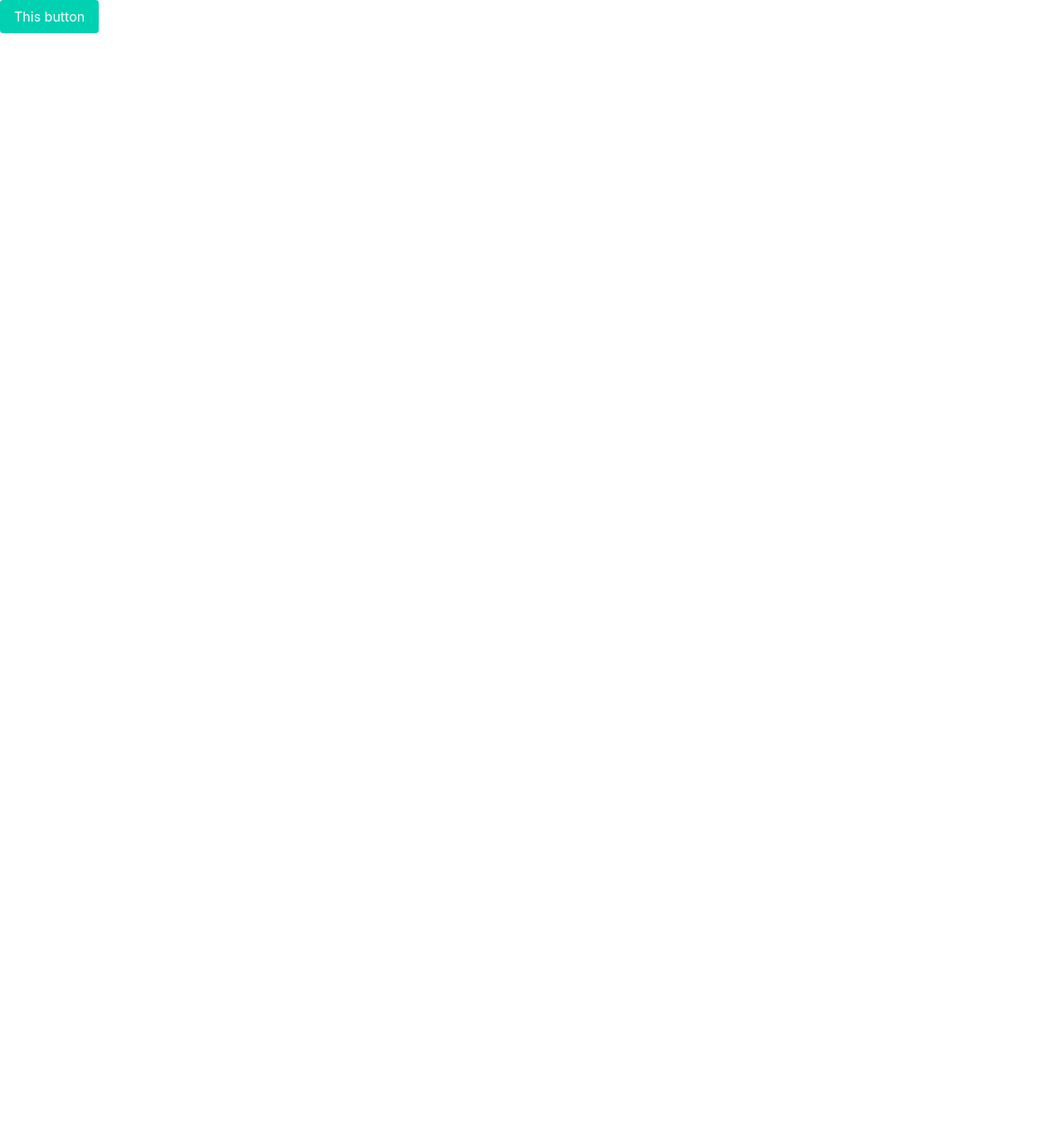
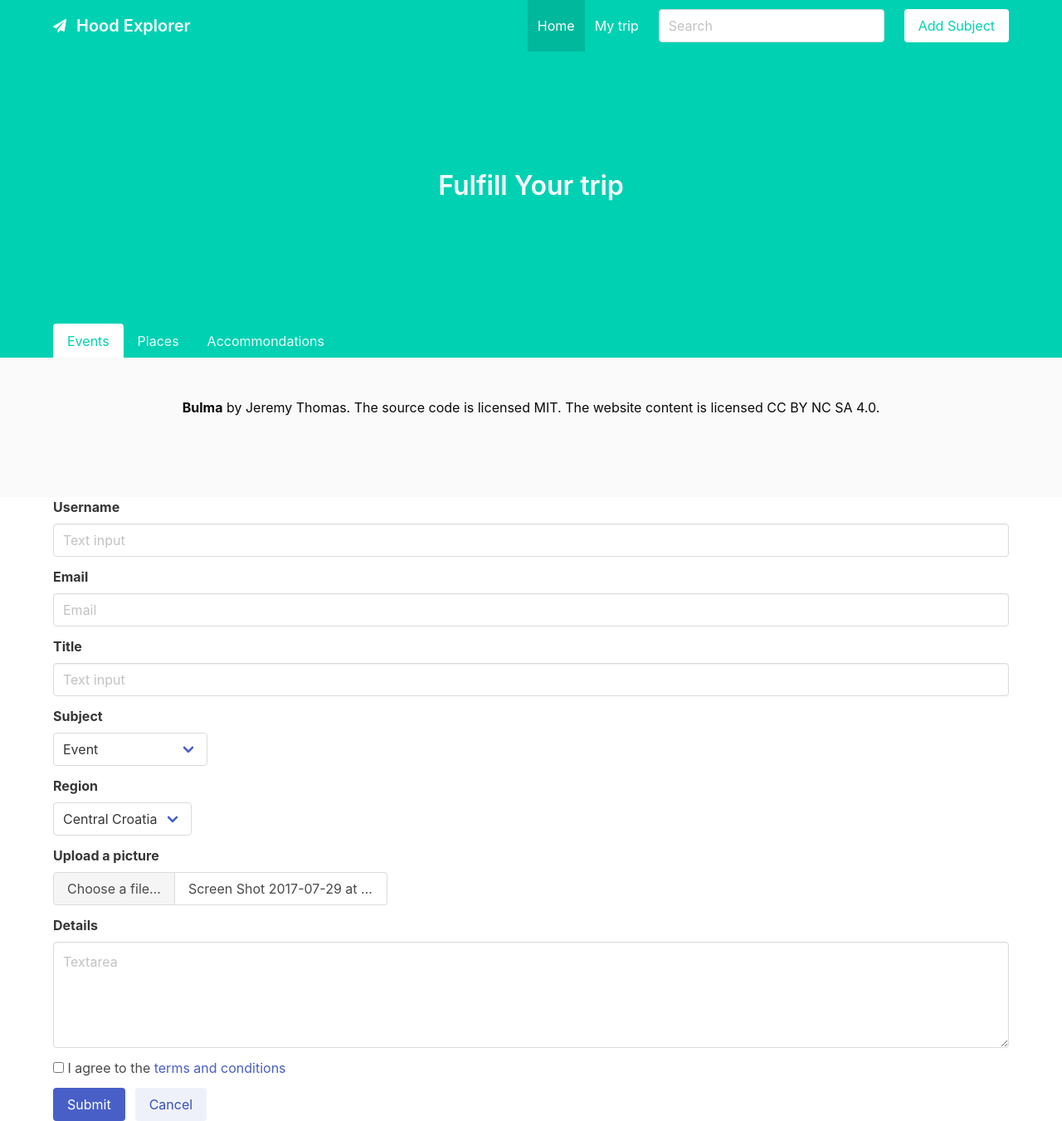
Before and after one commit to mzlatic/hood-explorer, a Vue app: page / in a window 1280 px wide. Shown: the whole page at 83% size. Before the commit the page ends 800 px from the top, so only its background shows below. Built offline with nearby package versions, Linux system fonts and the light colour scheme.

Commit message:
Dodao navigaciju i Add subject

```diff
--- a/public/index.html
+++ b/public/index.html
@@ -5,6 +5,7 @@
     <meta http-equiv="X-UA-Compatible" content="IE=edge">
     <meta name="viewport" content="width=device-width,initial-scale=1.0">
     <link rel="icon" href="<%= BASE_URL %>favicon.ico">
+    <script defer src="https://use.fontawesome.com/releases/v5.3.1/js/all.js"></script>
     <title>hood-explorer</title>
   </head>
   <body>
--- a/src/App.vue
+++ b/src/App.vue
@@ -1,18 +1,24 @@
 <template>
   <div id="app">
-    <button class="button is-primary">This button</button>
+    <index/>
+    <subject/>
   </div>
 </template>
 
 <script>
-import HelloWorld from './components/HelloWorld.vue'
-
+import index from './components/index.vue'
+import subject from './components/subject.vue'
+import events from './components/events.vue'
 export default {
   name: 'app',
-
+  components:{
+    index,
+    subject,
+    events
+  }
 }
 </script>
 
-<style lang="scss">
-  @import "~bulma/css/bulma.css";
+<style>
+
 </style>
--- a/src/components/HelloWorld.vue
+++ /dev/null
@@ -1,57 +0,0 @@
-<template>
-  <div class="hello">
-    <h1>{{ msg }}</h1>
-    <p>
-      For a guide and recipes on how to configure / customize this project,<br>
-      check out the
-      <a href="https://cli.vuejs.org" target="_blank" rel="noopener">vue-cli documentation</a>.
-    </p>
-    <h3>Installed CLI Plugins</h3>
-    <ul>
-      <li><a href="https://github.com/vuejs/vue-cli/tree/dev/packages/%40vue/cli-plugin-babel" target="_blank" rel="noopener">babel</a></li>
-    </ul>
-    <h3>Essential Links</h3>
-    <ul>
-      <li><a href="https://vuejs.org" target="_blank" rel="noopener">Core Docs</a></li>
-      <li><a href="https://forum.vuejs.org" target="_blank" rel="noopener">Forum</a></li>
-      <li><a href="https://chat.vuejs.org" target="_blank" rel="noopener">Community Chat</a></li>
-      <li><a href="https://twitter.com/vuejs" target="_blank" rel="noopener">Twitter</a></li>
-      <li><a href="https://news.vuejs.org" target="_blank" rel="noopener">News</a></li>
-    </ul>
-    <h3>Ecosystem</h3>
-    <ul>
-      <li><a href="https://router.vuejs.org" target="_blank" rel="noopener">vue-router</a></li>
-      <li><a href="https://vuex.vuejs.org" target="_blank" rel="noopener">vuex</a></li>
-      <li><a href="https://github.com/vuejs/vue-devtools#vue-devtools" target="_blank" rel="noopener">vue-devtools</a></li>
-      <li><a href="https://vue-loader.vuejs.org" target="_blank" rel="noopener">vue-loader</a></li>
-      <li><a href="https://github.com/vuejs/awesome-vue" target="_blank" rel="noopener">awesome-vue</a></li>
-    </ul>
-  </div>
-</template>
-
-<script>
-export default {
-  name: 'HelloWorld',
-  props: {
-    msg: String
-  }
-}
-</script>
-
-<!-- Add "scoped" attribute to limit CSS to this component only -->
-<style scoped lang="scss">
-h3 {
-  margin: 40px 0 0;
-}
-ul {
-  list-style-type: none;
-  padding: 0;
-}
-li {
-  display: inline-block;
-  margin: 0 10px;
-}
-a {
-  color: #42b983;
-}
-</style>
--- /dev/null
+++ b/src/components/events.vue
@@ -0,0 +1,9 @@
+<template>
+
+</template>
+
+<script>
+export default {
+    name: 'events'
+}
+</script>
--- /dev/null
+++ b/src/components/index.vue
@@ -0,0 +1,88 @@
+<template>
+<section class="hero is-primary is-medium">
+  <!-- Hero head: will stick at the top -->
+  <div class="hero-head">
+    <nav class="navbar">
+      <div class="container">
+        <div class="navbar-brand">
+            <a class="navbar-item" href="#">
+            <i class="fas fa-paper-plane"></i>
+            <h1 class="navbar-item title is-5 has-text-white">Hood Explorer </h1>
+        </a>
+          <span class="navbar-burger burger" data-target="navbarMenuHeroA">
+            <span></span>
+            <span></span>
+            <span></span>
+          </span>
+        </div>
+        <div id="navbarMenuHeroA" class="navbar-menu">
+          <div class="navbar-end">
+            <a class="navbar-item is-active">
+              Home
+            </a>
+            <a class="navbar-item">
+              My trip
+            </a>
+            <div class="navbar-item control">
+        <input class="input" type="text" placeholder="Search">
+    </div>
+            <span class="navbar-item">
+              <a href="./subject.vue" class="button is-primary is-inverted">
+                Add Subject
+              </a>
+            </span>
+          </div>
+        </div>
+      </div>
+    </nav>
+  </div>
+
+  <!-- Hero content: will be in the middle -->
+  <div class="hero-body">
+    <div class="container has-text-centered">
+      <h1 class="title">
+        Fulfill Your trip
+      </h1>
+      <h2 class="subtitle">
+
+      </h2>
+    </div>
+  </div>
+
+  <!-- Hero footer: will stick at the bottom -->
+  <div class="hero-foot">
+    <nav class="tabs">
+      <div class="container tabs is-boxed">
+        <ul>
+          <li class="is-active"><a>Events</a></li>
+          <li><a>Places</a></li>
+          <li><a>Accommondations</a></li>
+        </ul>
+      </div>
+    </nav>
+  </div>
+  <footer class="footer">
+  <div class="content has-text-centered has-text-black">
+    <p>
+      <strong>Bulma</strong> by <a href="https://jgthms.com">Jeremy Thomas</a>. The source code is licensed
+      <a href="http://opensource.org/licenses/mit-license.php">MIT</a>. The website content
+      is licensed <a href="http://creativecommons.org/licenses/by-nc-sa/4.0/">CC BY NC SA 4.0</a>.
+    </p>
+  </div>
+</footer>
+</section>
+</template>
+
+<script>
+import subject from './subject.vue'
+export default {
+    name: 'index',
+    components:{
+        subject
+    }
+}
+
+</script>
+
+<style lang="scss" scoped>
+</style>
--- /dev/null
+++ b/src/components/subject.vue
@@ -0,0 +1,107 @@
+<template>
+<div class="container">
+    <div class="field">
+  <label class="label">Username</label>
+  <div class="control">
+    <input class="input" type="text" placeholder="Text input">
+  </div>
+</div>
+
+
+<div class="field">
+    <label class="label">Email</label>
+  <div class="control">
+  <input class="input" type="email" placeholder="Email">
+</div>
+</div>
+
+<div class="field">
+  <label class="label">Title</label>
+  <div class="control">
+    <input class="input" type="text" placeholder="Text input">
+  </div>
+</div>
+
+<div class="field">
+  <label class="label">Subject</label>
+  <div class="control">
+    <div class="select">
+      <select>
+        <option>Event</option>
+        <option>Place</option>
+        <option>Accommondation</option>
+      </select>
+    </div>
+  </div>
+</div>
+
+<div class="field">
+  <label class="label">Region</label>
+  <div class="control">
+    <div class="select">
+      <select>
+        <option>Central Croatia</option>
+        <option>City of Zagreb</option>
+        <option>Dubrovnik</option>
+        <option>Split</option>
+        <option>Zadar</option>
+        <option>Šibenik</option>
+        <option>Istria</option>
+        <option>Kvarner</option>
+        <option>Lika - Karlovac</option>
+        <option>Slavonia</option>
+      </select>
+    </div>
+  </div>
+</div>
+
+<div class="field">
+<label class="label">Upload a picture</label>
+<div class="file has-name">
+  <label class="file-label">
+    <input class="file-input" type="file" name="resume">
+    <span class="file-cta">
+      <span class="file-label">
+        Choose a file…
+      </span>
+    </span>
+    <span class="file-name">
+      Screen Shot 2017-07-29 at 15.54.25.png
+    </span>
+  </label>
+</div>
+</div>
+
+<div class="field">
+  <label class="label">Details</label>
+  <div class="control">
+    <textarea class="textarea" placeholder="Textarea"></textarea>
+  </div>
+</div>
+
+<div class="field">
+  <div class="control">
+    <label class="checkbox">
+      <input type="checkbox">
+      I agree to the <a href="#">terms and conditions</a>
+    </label>
+  </div>
+</div>
+
+
+<div class="field is-grouped">
+  <div class="control">
+    <button class="button is-link">Submit</button>
+  </div>
+  <div class="control">
+    <button class="button is-link is-light">Cancel</button>
+  </div>
+</div>
+</div>
+</template>
+
+<script>
+export default {
+    name: 'subject'
+}
+</script>
--- a/src/main.js
+++ b/src/main.js
@@ -1,10 +1,38 @@
 import Vue from 'vue'
+import VueRouter from 'vue-router'
 import App from './App.vue'
+import Buefy from 'buefy'
+import 'buefy/dist/buefy.css'
+import { library } from '@fortawesome/fontawesome-svg-core'
+import { faUserSecret } from '@fortawesome/free-solid-svg-icons'
+import { FontAwesomeIcon } from '@fortawesome/vue-fontawesome'
+import { faCheck, faCheckCircle, faInfoCircle, faExclamationTriangle, faExclamationCircle,
+  faArrowUp, faAngleRight, faAngleLeft, faAngleDown,
+  faEye, faEyeSlash, faCaretDown, faCaretUp, faUpload } from "@fortawesome/free-solid-svg-icons"
 
+library.add(faUserSecret, faCheck, faCheckCircle, faInfoCircle, faExclamationTriangle, faExclamationCircle,
+  faArrowUp, faAngleRight, faAngleLeft, faAngleDown,
+  faEye, faEyeSlash, faCaretDown, faCaretUp, faUpload);
+
+Vue.component('font-awesome-icon', FontAwesomeIcon)
+
+Vue.config.productionTip = false
+
+
+
+Vue.use(VueRouter)
+
+Vue.use(Buefy, {
+  defaultIconComponent: 'vue-fontawesome',
+  defaultIconPack: 'fas',
+});
 Vue.config.productionTip = false
 
 require("./assets/main.scss")
 
 new Vue({
+  el: '#app',
+  components: { App },
+  template: '<App/>',
   render: h => h(App),
 }).$mount('#app')
```
Also changed, not shown: package.json (+13 -1 lines), .eslintrc.json (added), 1 other file (tests, documents, lock files or other folders).
